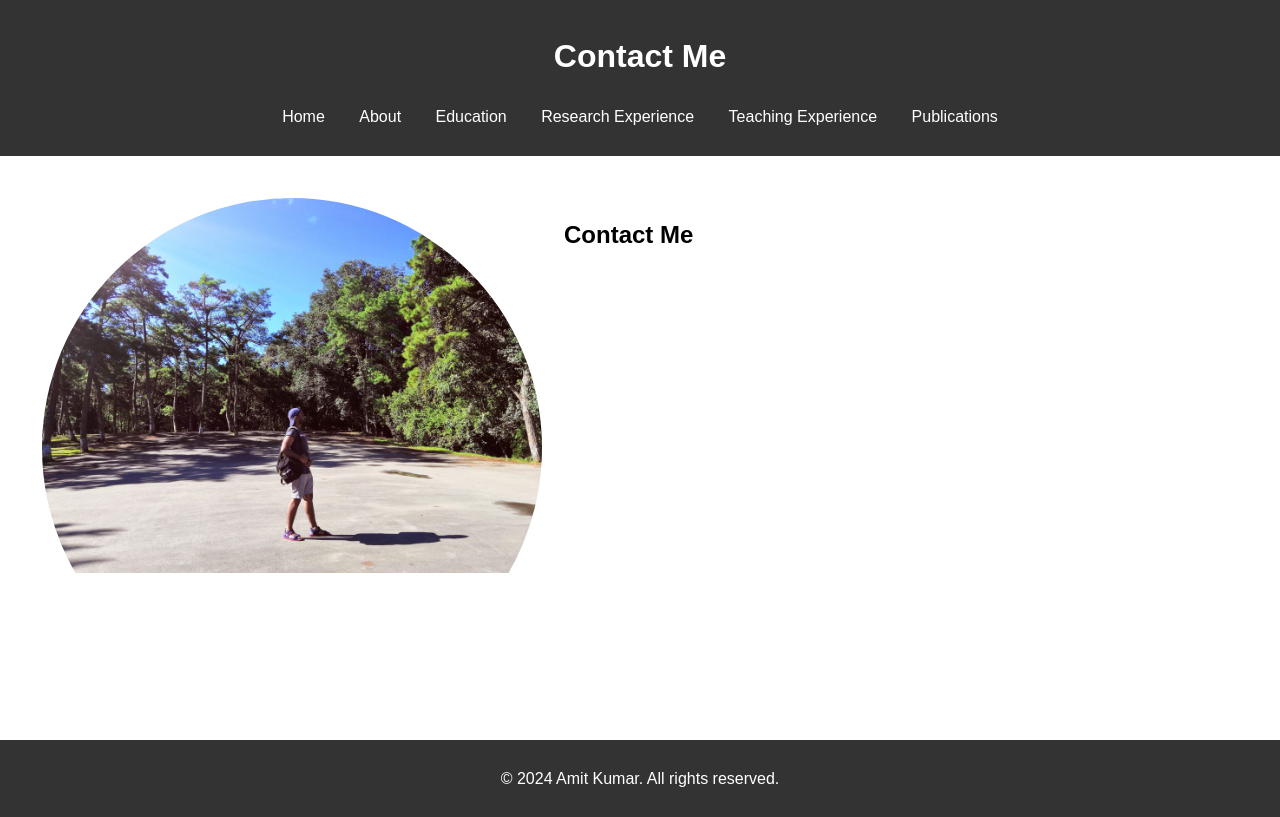
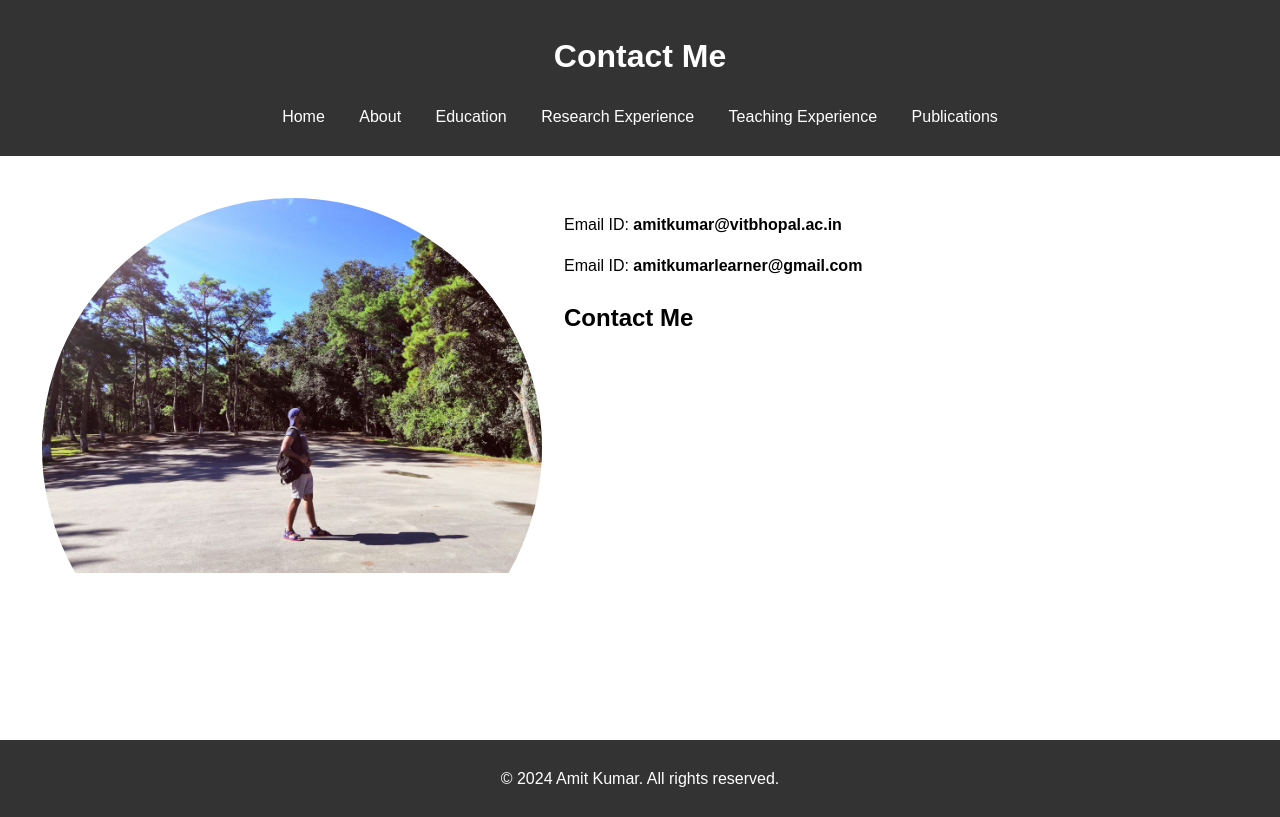
Before and after one commit to amit0018/portfolio, a plain HTML site: page contact.html in a window 1280 px wide. Drawn offline with Linux system fonts and the light colour scheme.

Commit message:
Update contact.html

```diff
--- a/contact.html
+++ b/contact.html
@@ -25,6 +25,8 @@
             <img src="pic1.jpg" alt="Profile Picture">
         </div>
         <section>
+            <p>Email ID: <b>amitkumar@vitbhopal.ac.in</b></p>
+            <p>Email ID: <b>amitkumarlearner@gmail.com</b></p>
             <h2>Contact Me</h2>
 <!--             <form action="send_email.php" method="POST">
                 <label for="name">Name:</label>
```
